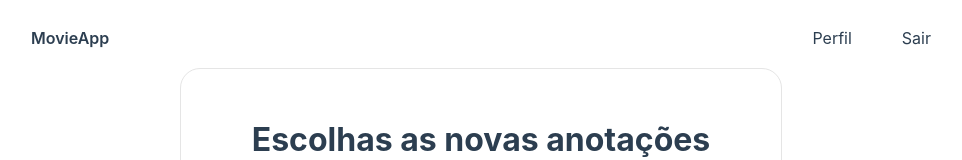
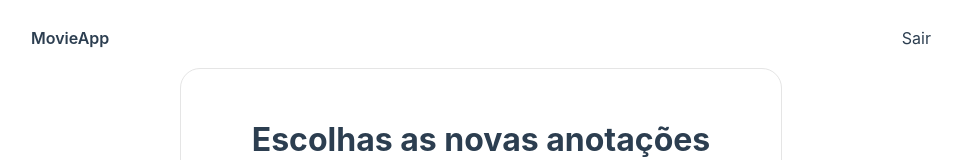
Before and after one commit to dorneles357/app-movie, a Vue app: page /edit/1 in a window 1280 px wide. Shown: the top 160 px of the page, without its empty margins (159-1121 px from the left). Built offline with nearby package versions, Linux system fonts and the light colour scheme; no server answers.

Commit message:
✅ Atualização em Profile

```diff
--- a/src/components/headers/UserHeader.vue
+++ b/src/components/headers/UserHeader.vue
@@ -4,7 +4,7 @@
             <router-link to="/home" class="link-menu" id="name">MovieApp</router-link>
         </div>
         <div id="nav-bar">
-            <router-link to="/profile" class="link-menu" id='profile'>Perfil</router-link>
+            <!-- <router-link to="/profile" class="link-menu" id='profile'>Perfil</router-link> -->
             <router-link to="" class="link-menu">Sair</router-link>
         </div>
     </div>
--- a/src/router/index.js
+++ b/src/router/index.js
@@ -17,11 +17,11 @@ const routes = [
     name: 'Home',
     component: Home
   },
-  {
+/*   {
     path: '/profile',
     name: 'Profile',
     component: () => import('../views/Profile.vue')
-  },
+  }, */
   {
     path: '/upload',
     name: 'Upload',
```
